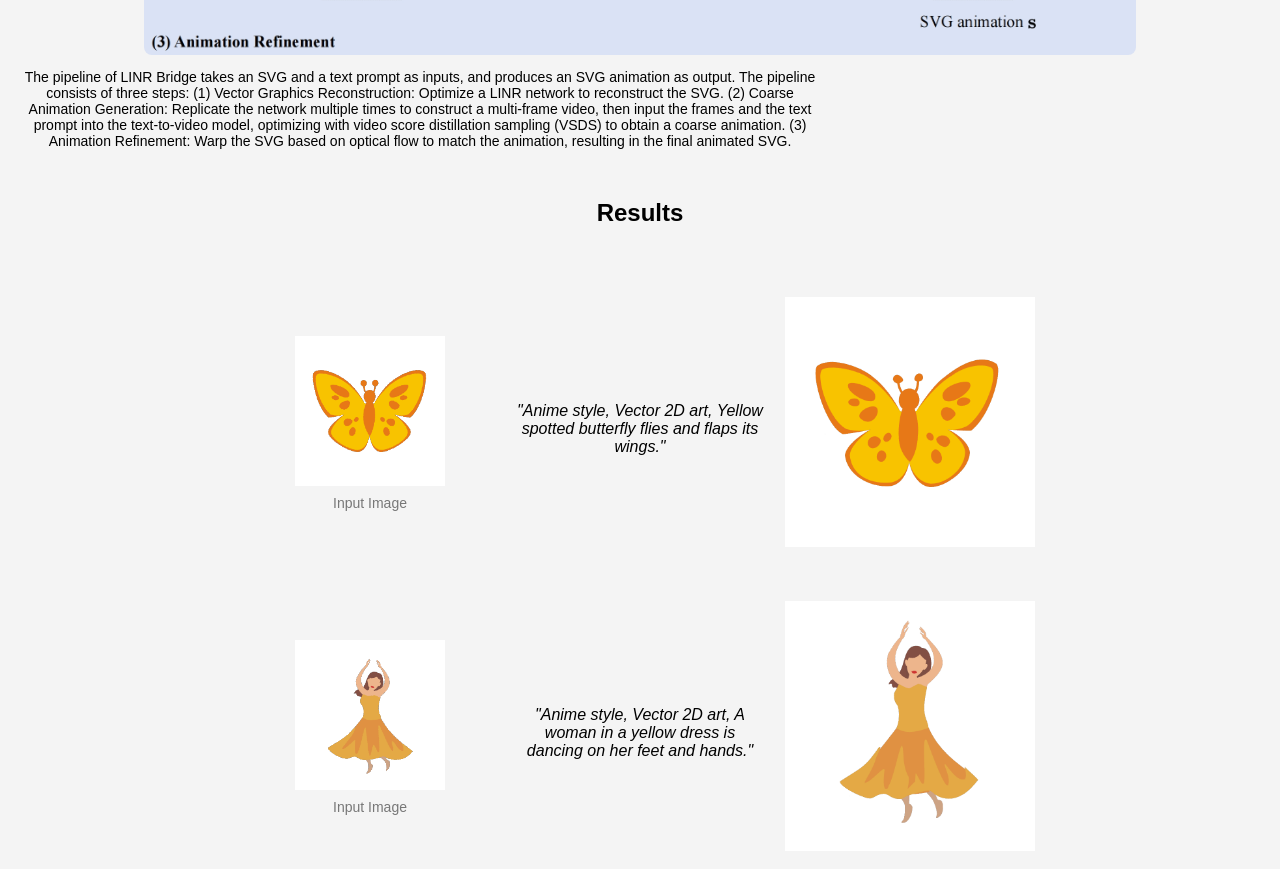
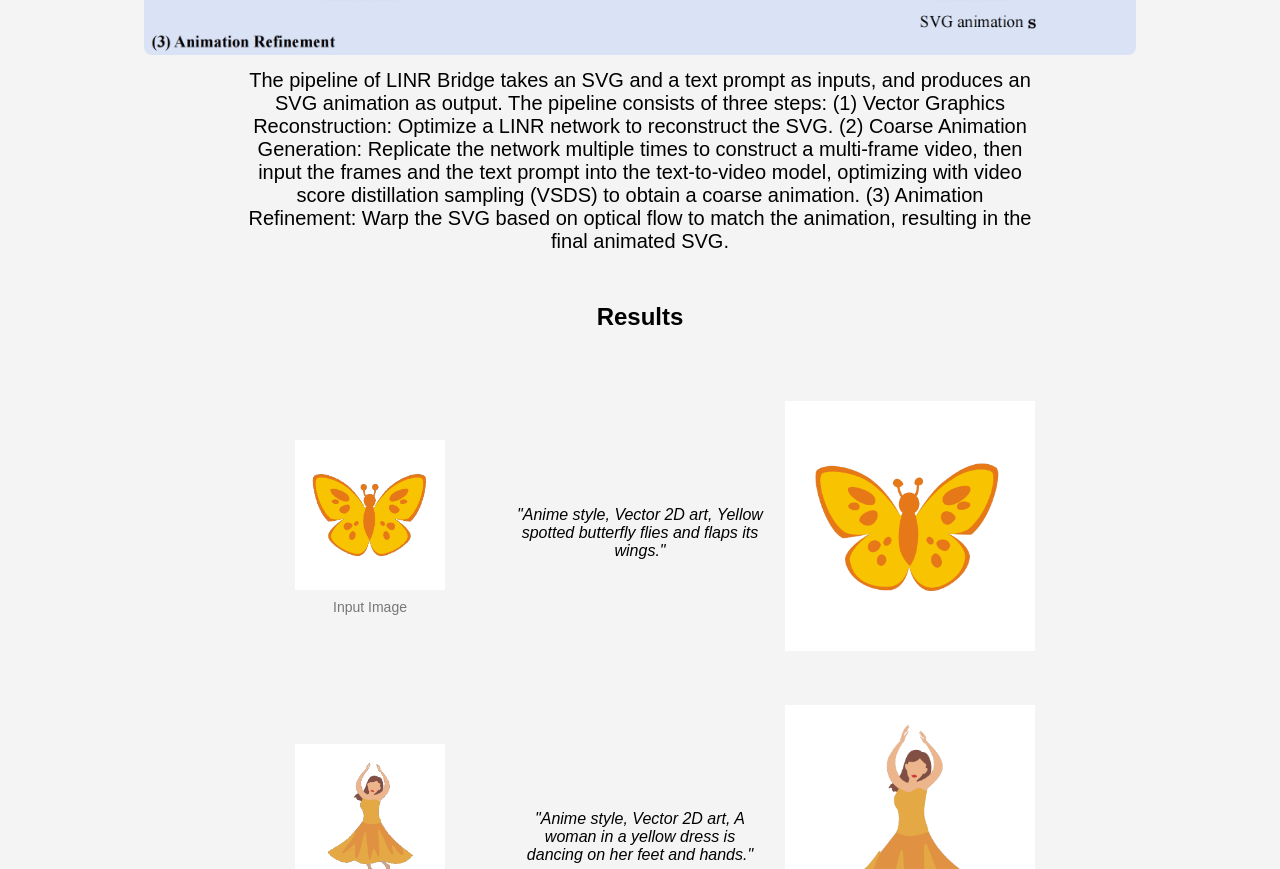
Before and after one commit to gaowenshuo/LINR-bridge, a plain HTML site: page index.html in a window 1280 px wide. Shown: the part 1167-2036 px from the top of the page. Drawn offline with Linux system fonts and the light colour scheme.

Commit message:
Update index.html

```diff
--- a/index.html
+++ b/index.html
@@ -73,7 +73,7 @@
             border-radius: 8px;
         }
         .caption {
-            font-size: 14px;
+            font-size: 20px;
             text-align: center;
             margin-top: 10px;
             max-width: 800px;
@@ -157,8 +157,11 @@
     <h2>Pipeline</h2>
     <div class="pipeline">
         <img src="pipeline.png" alt="Pipeline Diagram">
-        <div class="caption">The pipeline of LINR Bridge takes an SVG and a text prompt as inputs, and produces an SVG animation as output. The pipeline consists of three steps: (1) Vector Graphics Reconstruction: Optimize a LINR network to reconstruct the SVG. (2) Coarse Animation Generation: Replicate the network multiple times to construct a multi-frame video, then input the frames and the text prompt into the text-to-video model, optimizing with video score distillation sampling (VSDS) to obtain a coarse animation. (3) Animation Refinement: Warp the SVG based on optical flow to match the animation, resulting in the final animated SVG.</div>
     </div>
+    <div class="caption">
+        The pipeline of LINR Bridge takes an SVG and a text prompt as inputs, and produces an SVG animation as output. The pipeline consists of three steps: (1) Vector Graphics Reconstruction: Optimize a LINR network to reconstruct the SVG. (2) Coarse Animation Generation: Replicate the network multiple times to construct a multi-frame video, then input the frames and the text prompt into the text-to-video model, optimizing with video score distillation sampling (VSDS) to obtain a coarse animation. (3) Animation Refinement: Warp the SVG based on optical flow to match the animation, resulting in the final animated SVG.
+    </div>
+
 
     <h2>Results</h2>
     <div class="results">
```
